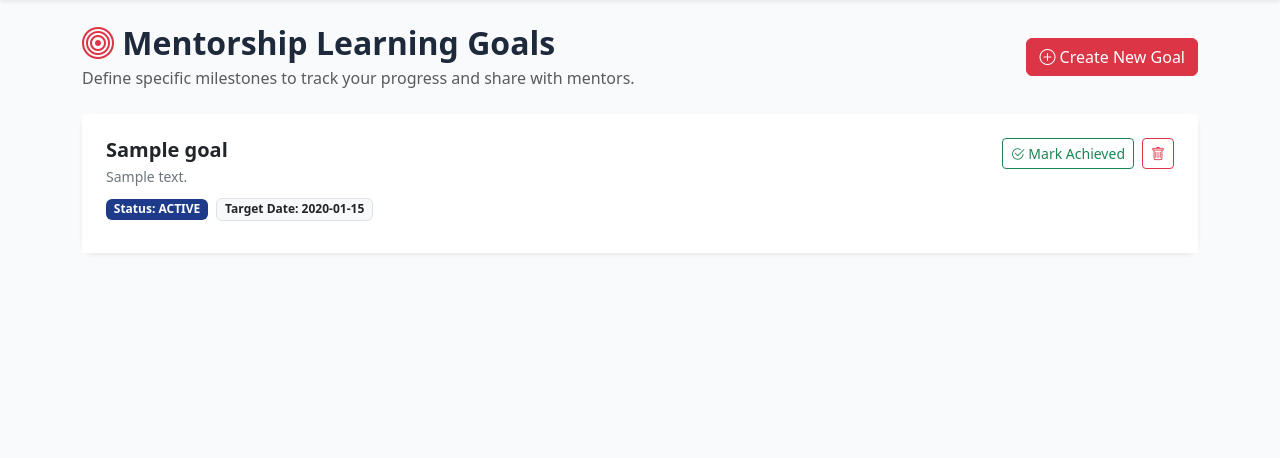
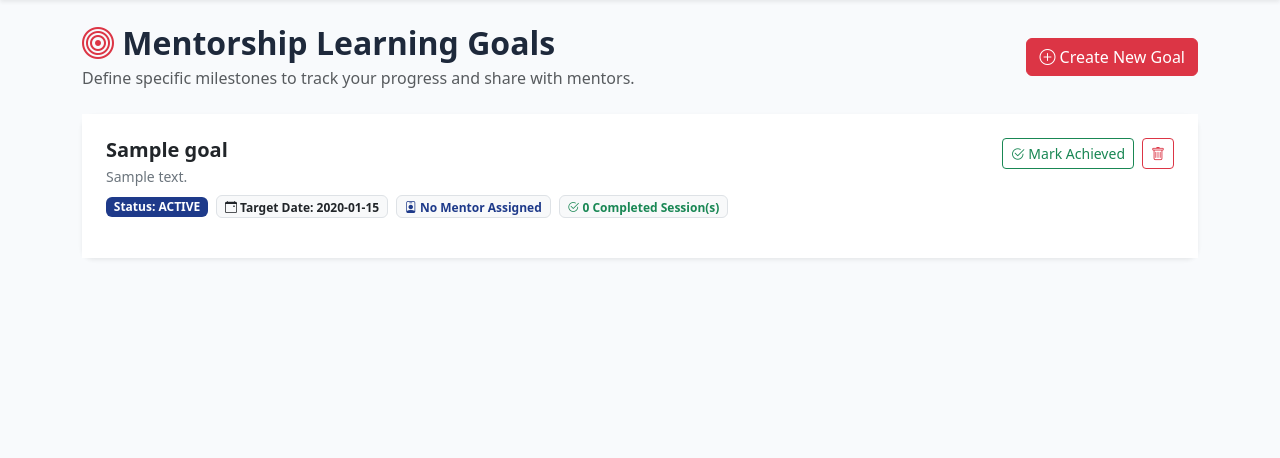
Before and after one commit to Abdullahon2006/mentor-platform, a Flask app: page /goals/manage in a window 1280 px wide. Shown: the part 56-514 px from the top of the page. Run offline with Flask 3, Linux system fonts and the light colour scheme; the visitor is signed in with stand-in values (Sample User, id 1); tables that the repository leaves empty hold one stand-in row (values such as "Sample post"); data that the repository does not hold is empty.

Commit message:
feat(applications): wire CQ-03 into goals view and add application withdrawal route

```diff
--- a/app/blueprints/applications/routes.py
+++ b/app/blueprints/applications/routes.py
@@ -152,11 +152,28 @@ def manage_goals():
 
         return redirect(url_for('applications.manage_goals'))
 
+    # Complex Query 3: Mentee Goal Progress & Activity Correlation
     goals_sql = """
-        SELECT id, title, description, target_completion_date, status, created_at
-        FROM mentorship_goals
-        WHERE mentee_id = %s
-        ORDER BY created_at DESC
+        SELECT
+            g.id, g.title, g.description, g.target_completion_date, g.status, g.created_at,
+            COALESCE(CONCAT(m.first_name, ' ', m.last_name), 'No Mentor Assigned') AS assigned_mentor,
+            m.id AS mentor_id,
+            COUNT(DISTINCT mt.id) AS total_completed_sessions,
+            MAX(mt.scheduled_start) AS latest_session_date
+        FROM mentorship_goals g
+        LEFT JOIN mentorship_applications ma
+            ON g.id = ma.goal_id AND ma.status = 'ACCEPTED'
+        LEFT JOIN mentorship_relations mr
+            ON ma.id = mr.application_id
+        LEFT JOIN users m
+            ON mr.mentor_id = m.id
+        LEFT JOIN meetings mt
+            ON mr.id = mt.relation_id AND mt.status = 'COMPLETED'
+        WHERE g.mentee_id = %s
+        GROUP BY
+            g.id, g.title, g.description, g.target_completion_date, g.status, g.created_at,
+            m.id, m.first_name, m.last_name
+        ORDER BY g.created_at DESC
     """
     goals = fetch_all(goals_sql, (user_id,))
     return render_template('applications/goals.html', goals=goals)
@@ -304,3 +321,36 @@ def decide_application(app_id):
         flash("Application declined.", "info")
 
     return redirect(url_for('applications.list_applications'))
+
+@applications_bp.route('/applications/<int:app_id>/withdraw', methods=['POST'])
+@role_required('MENTEE')
+def withdraw_application(app_id):
+    """Mentee withdraws a pending application."""
+    user = get_current_user()
+    mentee_id = user['id']
+
+    app_record = fetch_one(
+        "SELECT id, mentor_id, status FROM mentorship_applications WHERE id = %s AND mentee_id = %s",
+        (app_id, mentee_id)
+    )
+    if not app_record:
+        flash("Application not found or unauthorized.", "danger")
+        return redirect(url_for('applications.list_applications'))
+
+    if app_record['status'] != 'PENDING':
+        flash("Only pending applications can be withdrawn.", "warning")
+        return redirect(url_for('applications.list_applications'))
+
+    execute_query(
+        "UPDATE mentorship_applications SET status = 'WITHDRAWN', decided_at = NOW() WHERE id = %s",
+        (app_id,)
+    )
+
+    notif_msg = f"{user['first_name']} {user['last_name']} withdrew their mentorship application."
+    execute_query(
+        "INSERT INTO notifications (user_id, title, message) VALUES (%s, %s, %s)",
+        (app_record['mentor_id'], "Application Withdrawn", notif_msg)
+    )
+
+    flash("Application withdrawn successfully.", "info")
+    return redirect(url_for('applications.list_applications'))
--- a/app/db.py
+++ b/app/db.py
@@ -88,6 +88,20 @@ def _adapt_sql_for_sqlite(sql):
     adapted = re.sub(r"CONCAT\(([^,]+),\s*([^)]+)\)", r"(\1 || \2)", adapted)
     # Replace NOW() with datetime('now')
     adapted = re.sub(r"\bNOW\(\)", "datetime('now')", adapted, flags=re.IGNORECASE)
+    # Replace DATE_ADD(NOW(), INTERVAL x DAY) with datetime('now', '+x days')
+    adapted = re.sub(
+        r"DATE_ADD\s*\(\s*(?:NOW\(\)|CURRENT_TIMESTAMP)\s*,\s*INTERVAL\s+(\d+)\s+DAY\s*\)",
+        r"datetime('now', '+\1 days')",
+        adapted,
+        flags=re.IGNORECASE
+    )
+    # Replace DATEDIFF(a, CURRENT_DATE) with (CAST(julianday(a) - julianday('now') AS INTEGER))
+    adapted = re.sub(
+        r"DATEDIFF\s*\(\s*([^,]+)\s*,\s*(?:CURRENT_DATE|NOW\(\))\s*\)",
+        r"(CAST(julianday(\1) - julianday('now') AS INTEGER))",
+        adapted,
+        flags=re.IGNORECASE
+    )
     # Replace ON DUPLICATE KEY UPDATE with ON CONFLICT DO UPDATE
     if "ON DUPLICATE KEY UPDATE" in adapted:
         if "user_skills" in adapted:
--- a/app/templates/applications/goals.html
+++ b/app/templates/applications/goals.html
@@ -26,12 +26,27 @@
                             <div>
                                 <h5 class="fw-bold mb-1 text-dark">{{ g.title }}</h5>
                                 <p class="text-secondary small mb-2">{{ g.description }}</p>
-                                <span class="badge {% if g.status == 'ACHIEVED' %}bg-success{% elif g.status == 'ABANDONED' %}bg-secondary{% else %}bg-primary{% endif %}">
-                                    Status: {{ g.status }}
-                                </span>
-                                {% if g.target_completion_date %}
-                                <span class="badge bg-light text-dark border ms-1">Target Date: {{ g.target_completion_date }}</span>
-                                {% endif %}
+                                <div class="d-flex flex-wrap gap-2 align-items-center mb-2">
+                                    <span class="badge {% if g.status == 'ACHIEVED' %}bg-success{% elif g.status == 'ABANDONED' %}bg-secondary{% else %}bg-primary{% endif %}">
+                                        Status: {{ g.status }}
+                                    </span>
+                                    {% if g.target_completion_date %}
+                                    <span class="badge bg-light text-dark border">
+                                        <i class="bi bi-calendar-event"></i> Target Date: {{ g.target_completion_date }}
+                                    </span>
+                                    {% endif %}
+                                    <span class="badge bg-light text-primary border">
+                                        <i class="bi bi-person-badge"></i> {{ g.assigned_mentor }}
+                                    </span>
+                                    <span class="badge bg-light text-success border">
+                                        <i class="bi bi-check2-circle"></i> {{ g.total_completed_sessions }} Completed Session(s)
+                                    </span>
+                                    {% if g.latest_session_date %}
+                                    <span class="badge bg-light text-muted border">
+                                        <i class="bi bi-clock-history"></i> Last Session: {{ g.latest_session_date }}
+                                    </span>
+                                    {% endif %}
+                                </div>
                             </div>
                             <!-- Status Update & Delete Dropdown -->
                             <div class="d-flex gap-2">
```
Also changed, not shown: app/templates/applications/mentee_applications.html (+12 -0 lines), tests/test_routes.py (+45 -0 lines).
